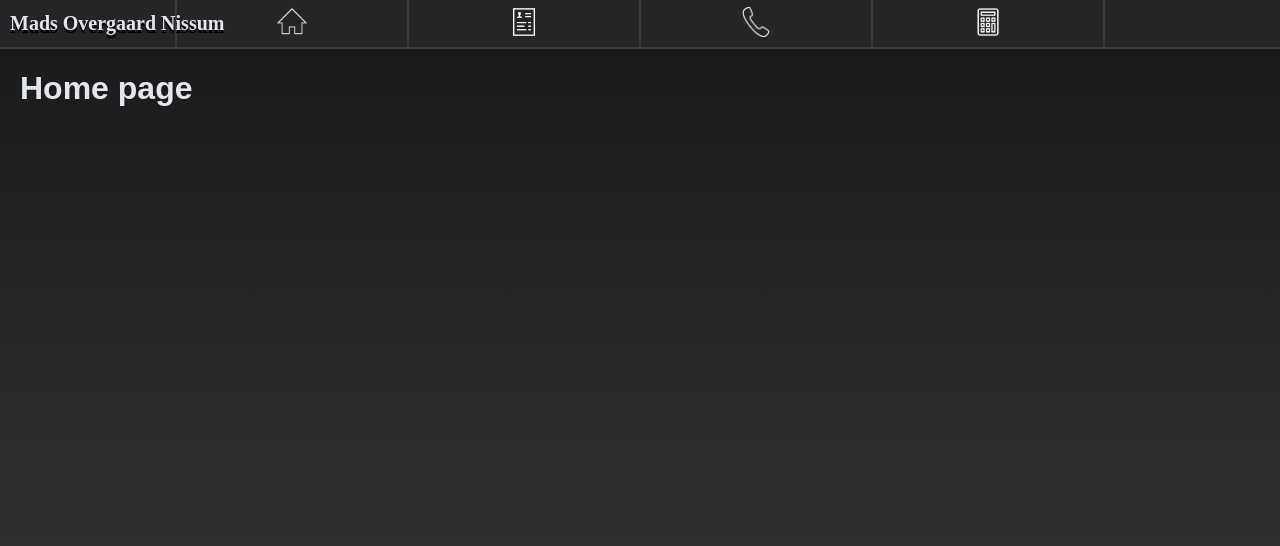
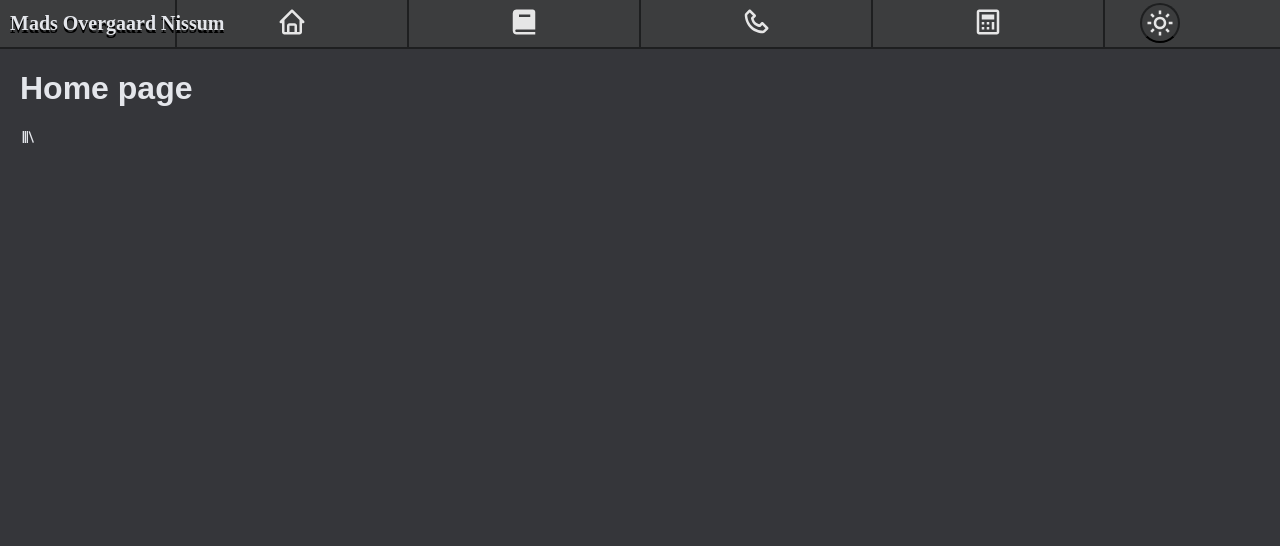
Before and after one commit to MadsNissum/MadsNissum.github.io, a plain HTML site: page index.html in a window 1280 px wide. Drawn offline with nearby package versions, Linux system fonts and the light colour scheme.

Commit message:
New everywhere

```diff
--- a/index.html
+++ b/index.html
@@ -6,20 +6,25 @@
     <meta name="viewport" content="width=device-width, initial-scale=1.0">
     <title>Menu</title>
     <link rel="stylesheet" href="style.css">
+    <link href='https://unpkg.com/boxicons@2.0.7/css/boxicons.min.css' rel='stylesheet'>
 </head>
 <body class="homepage">
     <div class="topnav">
         <h1 class="name">Mads Overgaard Nissum</h1>
         <h1 class="name2">Mads Overgaard Nissum</h1>
         <!-- Buttons-->
-        <button onclick="window.location.href='index.html';"><img src="img/home_white.png" height="30" alt="Home button"></button>
-        <button onclick="window.location.href='CV/CV.html';"><img src="img/resume_white.png" height="30" alt="Resume button"></button>
-        <button class="contact" onclick="window.location.href='Kontakt/kontakt.html';"><img src="img/contact_white.png" height="30" alt="Contact button"></button>
-        <button onclick="window.location.href='Lommeregner/lommeregner.html';"><img src="img/calculator_white.png" height="30" alt="Calculator button"></button>
+        <button class="midbuttons" onclick="window.location.href='index.html';"><svg xmlns="http://www.w3.org/2000/svg" width="30" height="30" viewBox="0 0 24 24"><path d="M3,13h1v2v5c0,1.103,0.897,2,2,2h3h6h3c1.103,0,2-0.897,2-2v-5v-2h1c0.404,0,0.77-0.244,0.924-0.617 c0.155-0.374,0.069-0.804-0.217-1.09l-9-9c-0.391-0.391-1.023-0.391-1.414,0l-9,9c-0.286,0.286-0.372,0.716-0.217,1.09 C2.23,12.756,2.596,13,3,13z M10,20v-5h4v5H10z M12,4.414l6,6V15l0,0l0.001,5H16v-5c0-1.103-0.897-2-2-2h-4c-1.103,0-2,0.897-2,2v5 H6v-5v-3v-1.586L12,4.414z"></path></svg></button>
+        <button class="midbuttons" onclick="window.location.href='CV/CV.html';"><svg xmlns="http://www.w3.org/2000/svg" width="30" height="30" viewBox="0 0 24 24"><path d="M6.012,18H21V4c0-1.104-0.896-2-2-2H6C4.794,2,3,2.799,3,5v3v6v3v2c0,2.201,1.794,3,3,3h15v-2H6.012 C5.55,19.988,5,19.805,5,19S5.55,18.012,6.012,18z M8,6h9v2H8V6z"></path></svg></button>
+        <button class="midbuttons" onclick="window.location.href='Kontakt/kontakt.html';"><svg xmlns="http://www.w3.org/2000/svg" width="30" height="30" viewBox="0 0 24 24"><path d="M17.707,12.293c-0.391-0.391-1.023-0.391-1.414,0l-1.594,1.594c-0.739-0.22-2.118-0.72-2.992-1.594 s-1.374-2.253-1.594-2.992l1.594-1.594c0.391-0.391,0.391-1.023,0-1.414l-4-4c-0.391-0.391-1.023-0.391-1.414,0L3.581,5.005 c-0.38,0.38-0.594,0.902-0.586,1.435c0.023,1.424,0.4,6.37,4.298,10.268s8.844,4.274,10.269,4.298c0.005,0,0.023,0,0.028,0 c0.528,0,1.027-0.208,1.405-0.586l2.712-2.712c0.391-0.391,0.391-1.023,0-1.414L17.707,12.293z M17.58,19.005 c-1.248-0.021-5.518-0.356-8.873-3.712c-3.366-3.366-3.692-7.651-3.712-8.874L7,4.414L9.586,7L8.293,8.293 C8.054,8.531,7.952,8.875,8.021,9.205c0.024,0.115,0.611,2.842,2.271,4.502s4.387,2.247,4.502,2.271 c0.333,0.071,0.674-0.032,0.912-0.271L17,14.414L19.586,17L17.58,19.005z"></path></svg></button>
+        <button class="midbuttons" onclick="window.location.href='Lommeregner/lommeregner.html';"><svg xmlns="http://www.w3.org/2000/svg" width="30" height="30" viewBox="0 0 24 24"><path d="M19,2H5C3.897,2,3,2.897,3,4v16c0,1.103,0.897,2,2,2h14c1.103,0,2-0.897,2-2V4C21,2.897,20.103,2,19,2z M5,20V4h14 l0.001,16H5z"></path><path d="M7 12H9V14H7zM7 16H9V18H7zM11 12H13V14H11zM7 6H17V10H7zM11 16H13V18H11zM15 12H17V18H15z"></path></svg></button>
+        <button class="nightmode"><svg xmlns="http://www.w3.org/2000/svg" width="30" height="30" viewBox="0 0 24 24"><path d="M6.993 12c0 2.761 2.246 5.007 5.007 5.007s5.007-2.246 5.007-5.007S14.761 6.993 12 6.993 6.993 9.239 6.993 12zM12 8.993c1.658 0 3.007 1.349 3.007 3.007S13.658 15.007 12 15.007 8.993 13.658 8.993 12 10.342 8.993 12 8.993zM10.998 19H12.998V22H10.998zM10.998 2H12.998V5H10.998zM1.998 11H4.998V13H1.998zM18.998 11H21.998V13H18.998z"></path><path transform="rotate(-45.017 5.986 18.01)" d="M4.487 17.01H7.487V19.01H4.487z"></path><path transform="rotate(-45.001 18.008 5.99)" d="M16.508 4.99H19.509V6.99H16.508z"></path><path transform="rotate(-134.983 5.988 5.99)" d="M4.487 4.99H7.487V6.99H4.487z"></path><path transform="rotate(134.999 18.008 18.01)" d="M17.008 16.51H19.008V19.511000000000003H17.008z"></path></svg></button>
     </div>
     <div class="text">
         <!-- Text body -->
-        <h1>Home page</h1>
+
+        <h1>Home page </h1>
+        <i class='bx bx-library'></i>
+
     </div>
 </body>
 </html>
--- a/style.css
+++ b/style.css
@@ -1,32 +1,43 @@
 .topnav {
-    background-color: rgb(36, 37, 38);
+    background-color: rgb(60, 61, 62);
     text-align: center;
     position: sticky;
     top: 0;
-    border-bottom: 2px solid rgb(57, 58, 59);
+    border-bottom: 2px solid rgb(30, 31, 32);
     overflow: hidden;
 }
 
 
 .topnav button {
+    background-color: transparent;
+    fill:rgb(230, 230, 230);
+    border-left: 2px solid rgb(30, 31, 32);
+    border-right: 2px solid rgb(30, 31, 32);
+}
+
+.nightmode {
+    padding: 3px 3px 0px 3px;
+    position: fixed;
+    right: 100px;
+    top: 3px;
+    border-top: 2px solid rgb(30, 31, 32);
+    border-radius: 30px;
+}
+
+.midbuttons {
+    color: none;
     padding: 10px 100px;
     margin: -3px;
-    color: none;
     border: none;
-    border-left: 2px solid rgb(57, 58, 59);
-    border-right: 2px solid rgb(57, 58, 59);
-    background-color: transparent;
 }
 
-
-
-
 .topnav button:hover {
-    background-color: rgba(173, 173, 173);
+    cursor: pointer;
+    background-color: rgb(100, 100, 100);
 }
 
 body {
-    background: linear-gradient(to bottom, rgb(24, 25, 26), rgb(57, 58, 59));
+    background: rgb(53, 54, 58);
     margin: 0;
     height: 100vh;
 }
@@ -54,3 +65,15 @@ body {
     margin: 0px;
     font-size: 20px;
 }
+
+.bx-library {
+    width: 50px;
+    height: 50px;
+}
+
+
+/*
+@media (prefers-color-scheme: dark) {
+
+}
+*/
```
Also changed, not shown: Lommeregner/script.js (+7 -5 lines).
